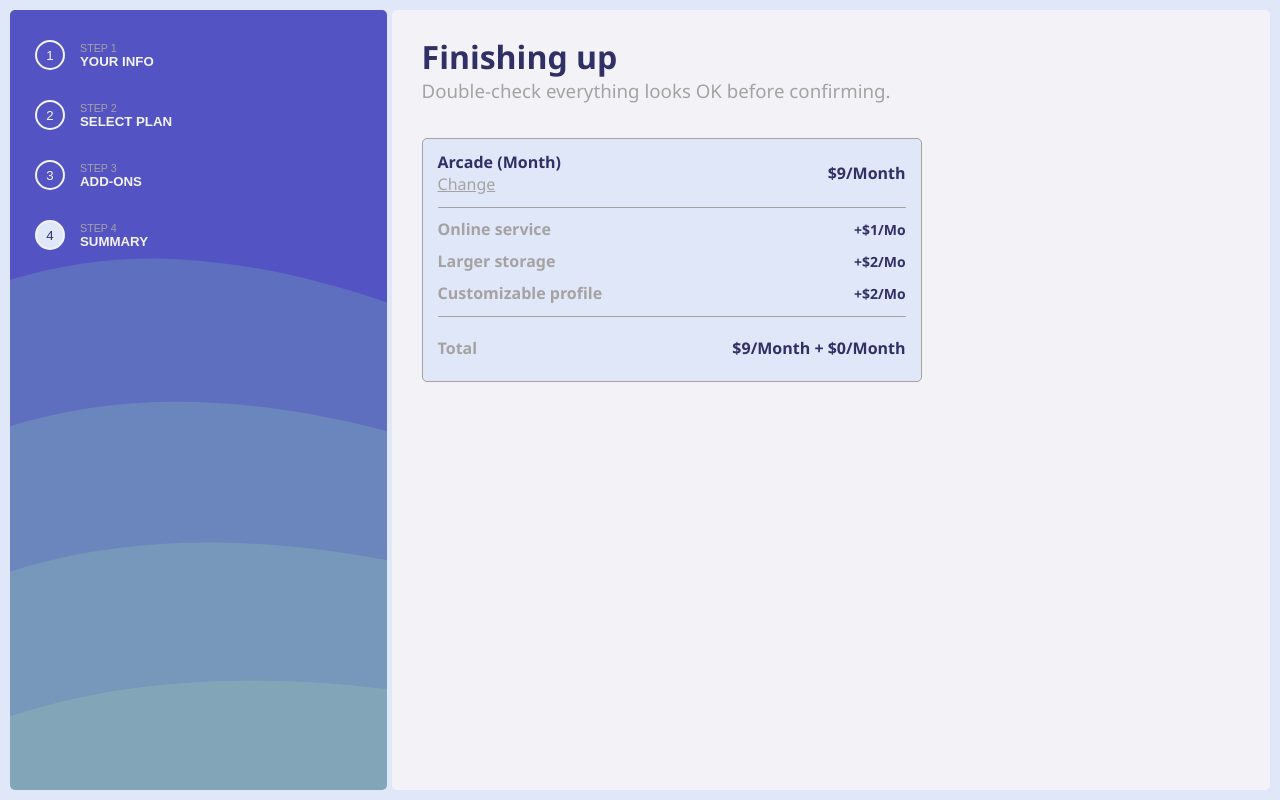
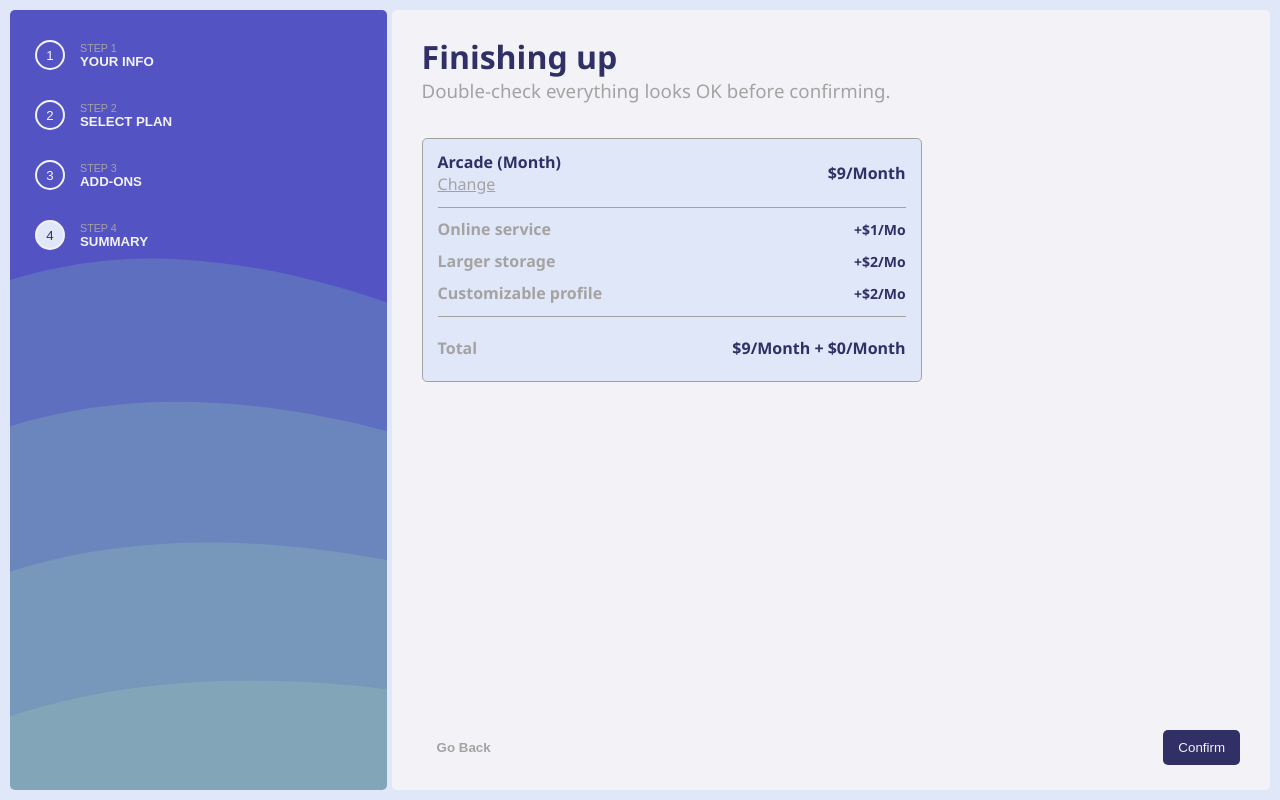
Before and after one commit to tomasleggire/Multi-Step-form-ts-react, a React (Create React App) app: page / in a window 1280 px wide. Built offline with nearby package versions, Linux system fonts and the light colour scheme.

Commit message:
1 file modified

```diff
--- a/src/App.css
+++ b/src/App.css
@@ -45,5 +45,6 @@
 
   .App h3 {
     font-size: 14px;
+    margin-bottom: 20px;
   }
 }
--- a/src/containers/StepsLayouts.tsx
+++ b/src/containers/StepsLayouts.tsx
@@ -192,6 +192,22 @@ export default function StepsLayouts(props: MyProps) {
           <h3>Double-check everything looks OK before confirming.</h3>
           <Finishing fullOrder={props.fullOrder} />
         </div>
+        <div className="btn-container">
+          <button
+            className="form-btn back"
+            type="button"
+
+          >
+            Go Back
+          </button>
+          <button
+            className="form-btn"
+            type="button"
+
+          >
+            Confirm
+          </button>
+        </div>
       </>
     );
   }
```
